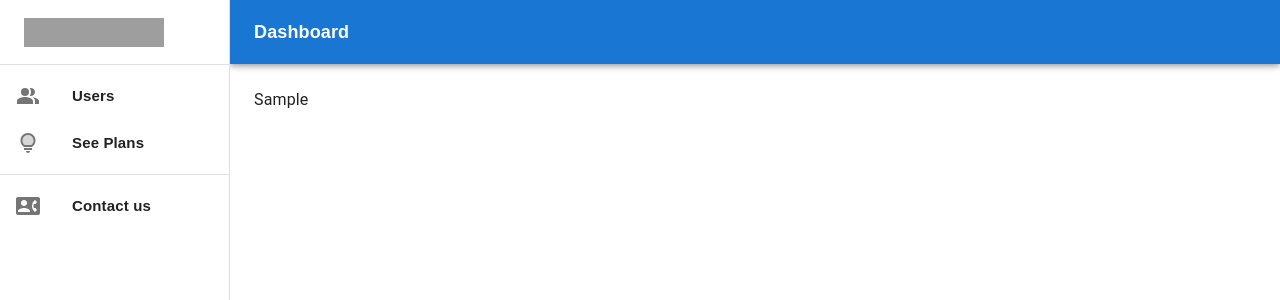
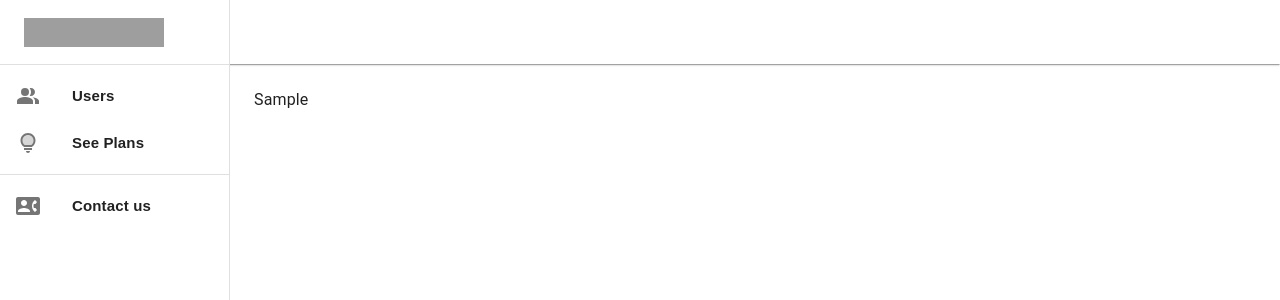
Before and after one commit to kartik1998/fe-pillow, a React (Create React App) app: page /dashboard in a window 1280 px wide. Shown: the top 300 px of the page. Built offline with nearby package versions, Linux system fonts and the light colour scheme; no server answers; grey boxes are pictures that could not be loaded.

Commit message:
Setup appbar

```diff
--- a/src/components/dashoard/Drawer.js
+++ b/src/components/dashoard/Drawer.js
@@ -44,16 +44,6 @@ function ResponsiveDrawer(props) {
           height="29"
           width="140"
         />
-        {/* <Typography
-          style={{
-            fontFamily: `"Gill Sans Extrabold", sans-serif`,
-            fontSize: 16,
-            fontWeight: 600,
-          }}
-        >
-          {' '}
-          Pillow{' '}
-        </Typography> */}
       </Toolbar>
       <Divider />
       <List>
@@ -106,13 +96,7 @@ function ResponsiveDrawer(props) {
   return (
     <Box sx={{ display: 'flex' }}>
       <CssBaseline />
-      <AppBar
-        position="fixed"
-        sx={{
-          width: { sm: `calc(100% - ${drawerWidth}px)` },
-          ml: { sm: `${drawerWidth}px` },
-        }}
-      >
+      <AppBar position="fixed" elevation={1} style={{ background: 'white' }}>
         <Toolbar>
           <IconButton
             color="inherit"
@@ -123,9 +107,9 @@ function ResponsiveDrawer(props) {
           >
             <MenuIcon />
           </IconButton>
-          <Typography variant="h6" noWrap component="div" style={{ ...listItemStyle, fontSize: '18px' }}>
+          {/* <Typography variant="h6" noWrap component="div" style={{ ...listItemStyle, fontSize: '18px' }}>
             Dashboard
-          </Typography>
+          </Typography> */}
         </Toolbar>
       </AppBar>
       <Box component="nav" sx={{ width: { sm: drawerWidth }, flexShrink: { sm: 0 } }} aria-label="mailbox folders">
```
